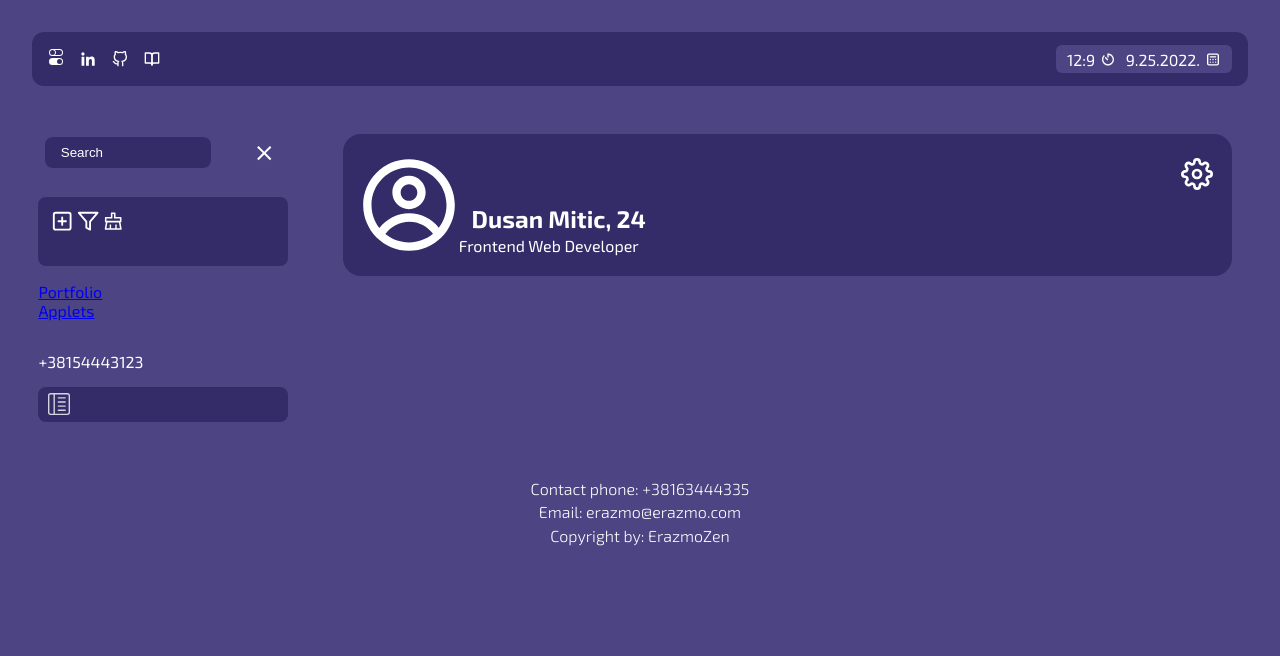
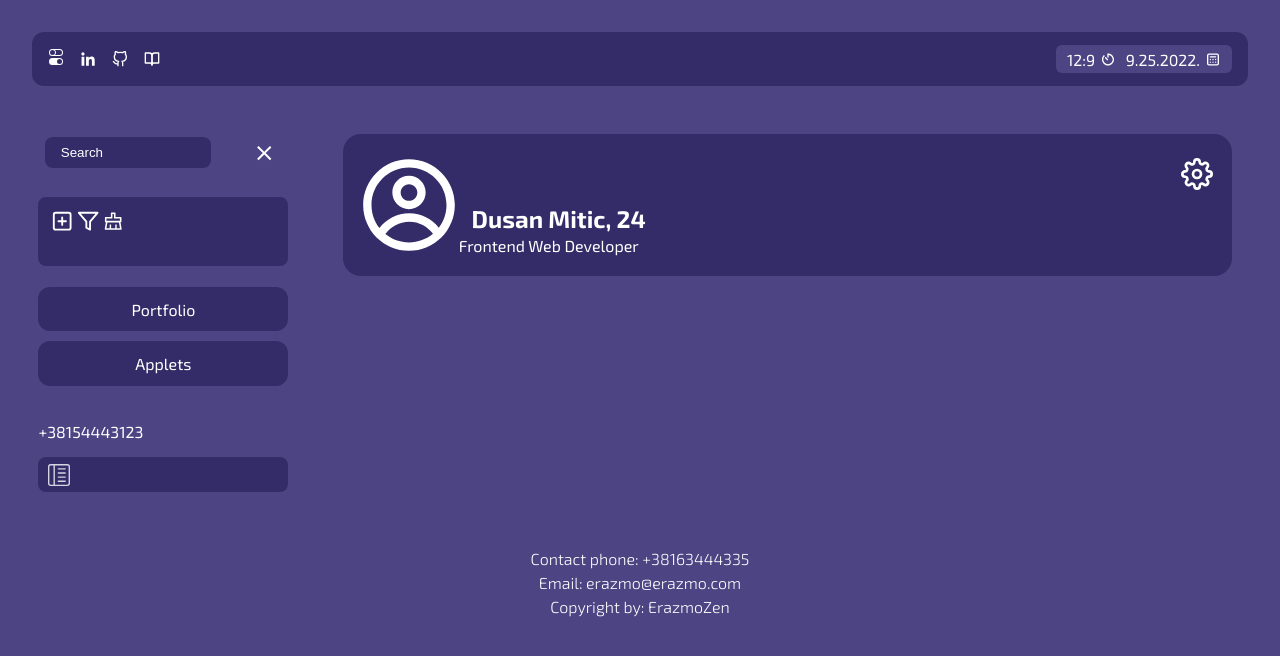
Before and after one commit to erazmozen/hub, a React (Create React App) app: page / in a window 1280 px wide. Shown: the top 656 px of the page. Built offline with nearby package versions, Linux system fonts and the light colour scheme.

Commit message:
Update sidebar.css

```diff
--- a/src/components/Sidebar/sidebar.css
+++ b/src/components/Sidebar/sidebar.css
@@ -17,6 +17,16 @@
     position: relative;
     width: 100%;
   }
+}
+
+.sidebar-wrapper a {
+  color: white;
+  background-color: var(--primary);
+  padding: 0.8rem;
+  margin: 0.3rem 0;
+  border-radius: 12px;
+  text-align: center;
+  text-decoration: none;
 }
 
 .sidebar-top {
```
